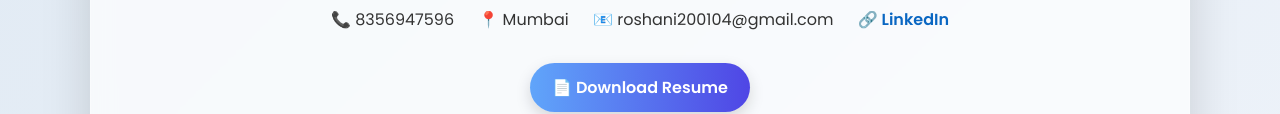
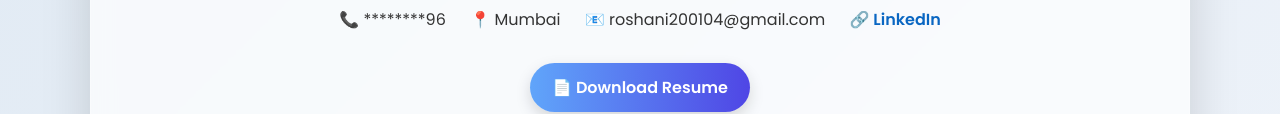
Before and after one commit to roshni200101/roshni200101.github.io, a plain HTML site: page index.html in a window 1280 px wide. Shown: the part 524-638 px from the top of the page. Drawn offline with Linux system fonts and the light colour scheme.

Commit message:
Update index.html

```diff
--- a/index.html
+++ b/index.html
@@ -30,7 +30,7 @@
       <h1>Hello, I'm <span class="highlight">Roshani Yadav</span> 👋</h1>
       <p>Future Computer Engineer • Web Developer • Data Enthusiast</p>
       <div class="contact" id="contact">
-        <span>📞 8356947596</span>
+        <span>📞 ********96</span>
         <span>📍 Mumbai</span>
         <span>📧 roshani200104@gmail.com</span>
         <a href="https://www.linkedin.com/in/roshni-yadav-1b3a932bb" target="_blank">🔗 LinkedIn</a>
```
